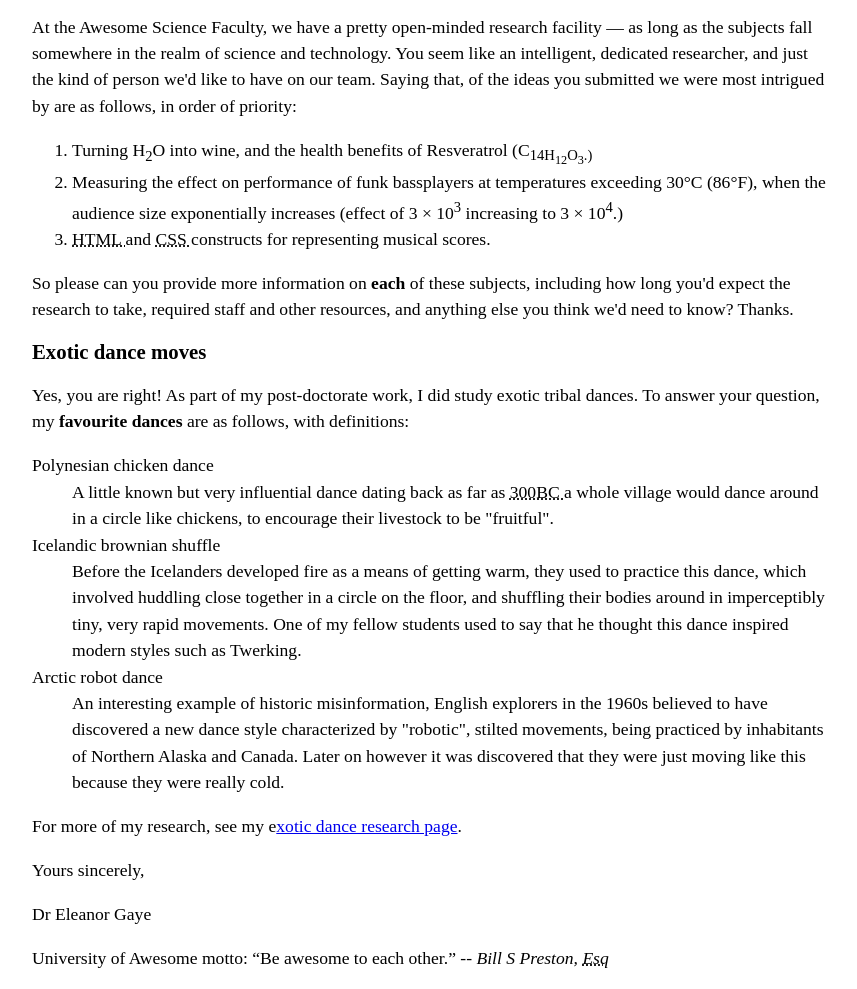
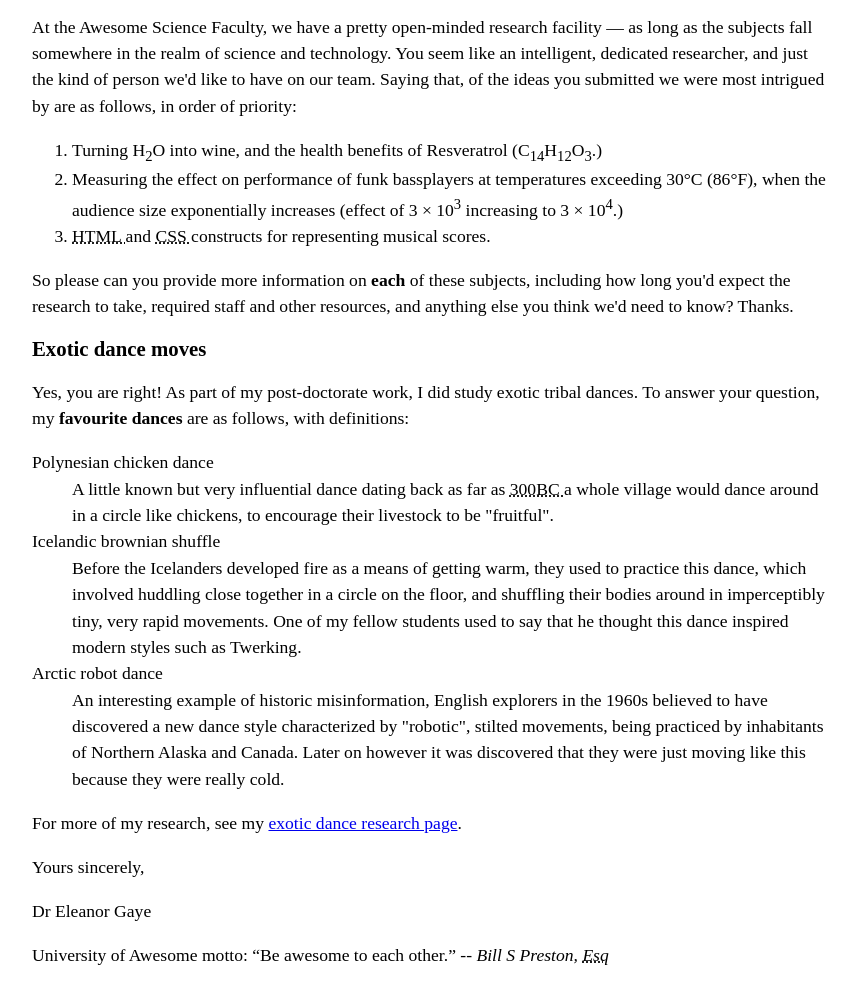
Before and after one commit to sanchezs8/sanchezs8.github.io, a plain HTML site: page letter-markup/index.html in a window 1280 px wide. Shown: the part 880-1869 px from the top of the page, without its empty margins (208-1065 px from the left). Drawn offline with Linux system fonts and the light colour scheme.

```diff
--- a/letter-markup/index.html
+++ b/letter-markup/index.html
@@ -85,7 +85,7 @@
 <p>At the Awesome Science Faculty, we have a pretty open-minded research facility — as long as the subjects fall somewhere in the realm of science and technology. You seem like an intelligent, dedicated researcher, and just the kind of person we'd like to have on our team. Saying that, of the ideas you submitted we were most intrigued by are as follows, in order of priority:</p>
 
 <ol>
-    <li>Turning H<sub>2</sub>O into wine, and the health benefits of Resveratrol (C<sub>14</>H<sub>12</sub>O<sub>3</sub>.)</li>
+    <li>Turning H<sub>2</sub>O into wine, and the health benefits of Resveratrol (C<sub>14</sub>H<sub>12</sub>O<sub>3</sub>.)</li>
     <li>Measuring the effect on performance of funk bassplayers at temperatures exceeding 30°C (86°F), when the audience size exponentially increases (effect of 3 × 10<sup>3</sup> increasing to 3 × 10<sup>4</sup>.)</li>
     <li><abbr title="HyperText Markup Language">HTML </abbr> and <abbr title="Cascading Style Sheet">CSS </abbr> constructs for representing musical scores.</li>
 </ol>
@@ -106,7 +106,7 @@
     <dd>An interesting example of historic misinformation, English explorers in the 1960s believed to have discovered a new dance style characterized by "robotic", stilted movements, being practiced by inhabitants of Northern Alaska and Canada. Later on however it was discovered that they were just moving like this because they were really cold.</dd>
 </dl>
 
-<p>For more of my research, see my e<a href="http://example.com" title="Dance routines">xotic dance research page</a>.</p>
+<p>For more of my research, see my <a href="http://example.com" title="Dance routines">exotic dance research page</a>.</p>
 
 <p>Yours sincerely,</p>
 <p>Dr Eleanor Gaye</p>
```
